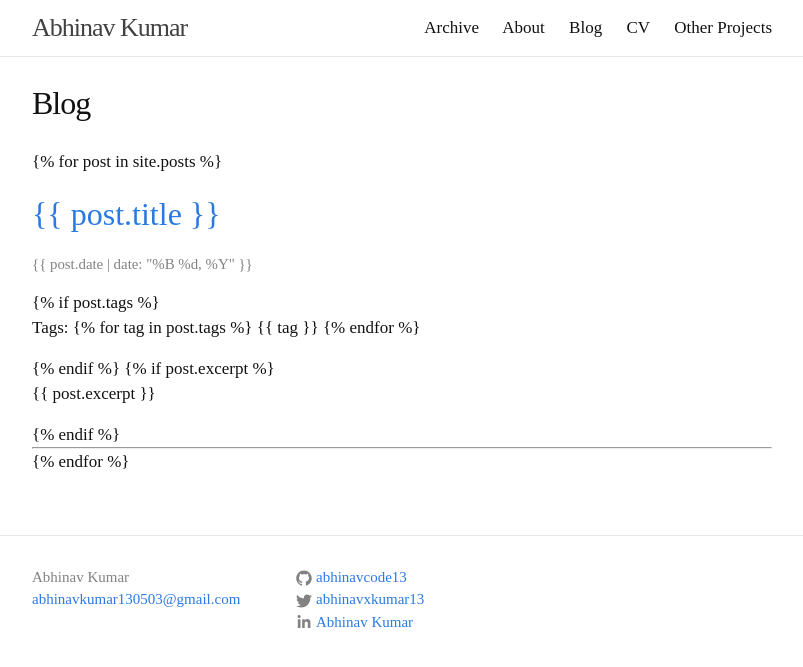
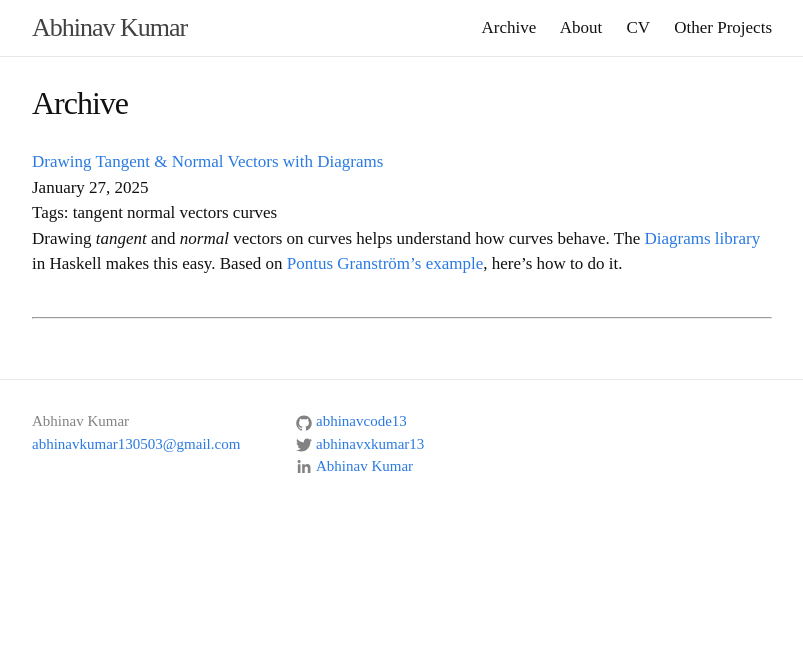
Before and after one commit to Abhinavcode13/abhinavcode13.github.io, a Jekyll site: the page built from archive.html, in a window 1280 px wide. Shown: the top 667 px of the page, without its empty margins (238-1041 px from the left). Built offline with Jekyll 4.4.1, drawn with Linux system fonts in a browser that asks for light colours; comment, search, counter and statistics services are not loaded.

Commit message:
fix blog

```diff
--- a/_pages/archive.md
+++ /dev/null
@@ -1,25 +0,0 @@
----
-layout: page
-title: Blog
-permalink: /archive/
-order: 2
----
-
-{% raw %}{% for post in site.posts %}
-<div class="post-preview">
-  <h2><a href="{{ post.url }}">{{ post.title }}</a></h2>
-  <p class="post-meta">{{ post.date | date: "%B %d, %Y" }}</p>
-  {% if post.tags %}
-  <p class="post-tags">
-    Tags:
-    {% for tag in post.tags %}
-      <span class="tag">{{ tag }}</span>
-    {% endfor %}
-  </p>
-  {% endif %}
-  {% if post.excerpt %}
-  <p class="post-excerpt">{{ post.excerpt }}</p>
-  {% endif %}
-</div>
-<hr>
-{% endfor %}{% endraw %}
--- a/_pages/archive.html
+++ b/archive.html
@@ -1,6 +1,7 @@
 ---
 layout: page
 title: Archive
+permalink: /archive/
 ---
 
 {% for post in site.posts %}
```
